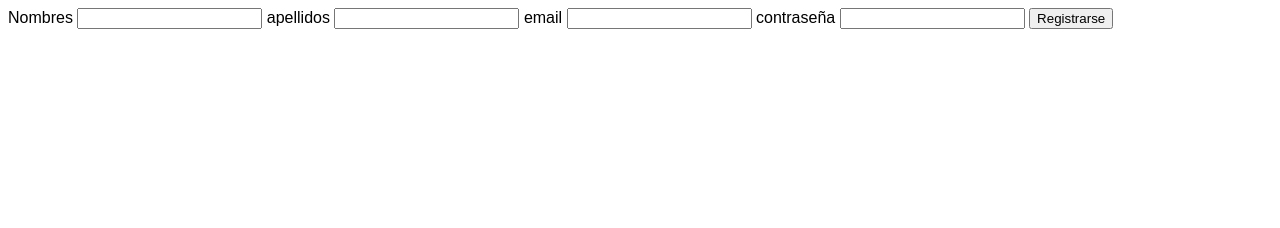
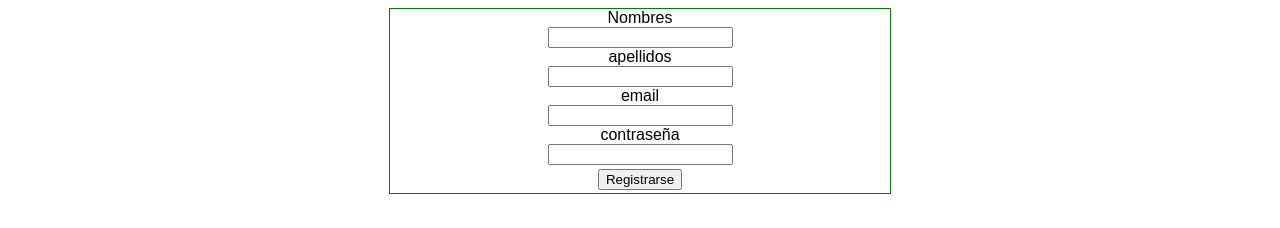
Before and after one commit to Markgoat/ejemplo, a website: page public/registro.html in a window 1280 px wide. Drawn offline with Linux system fonts and the light colour scheme.

Commit message:
Registro con estilos css

```diff
--- a/public/main.css
+++ b/public/main.css
@@ -1,3 +1,15 @@
 body{
     font-family: Arial, Helvetica, sans-serif;
 }
+.formulario{
+    width: 500px;
+    margin: 0 auto;
+    border: solid 1px green;
+    display: flex;
+    flex-direction: column;
+    align-items: center;
+}
+input[type="submit"]{
+    margin-top: 4px;
+    margin-bottom: 3px;
+}
```
